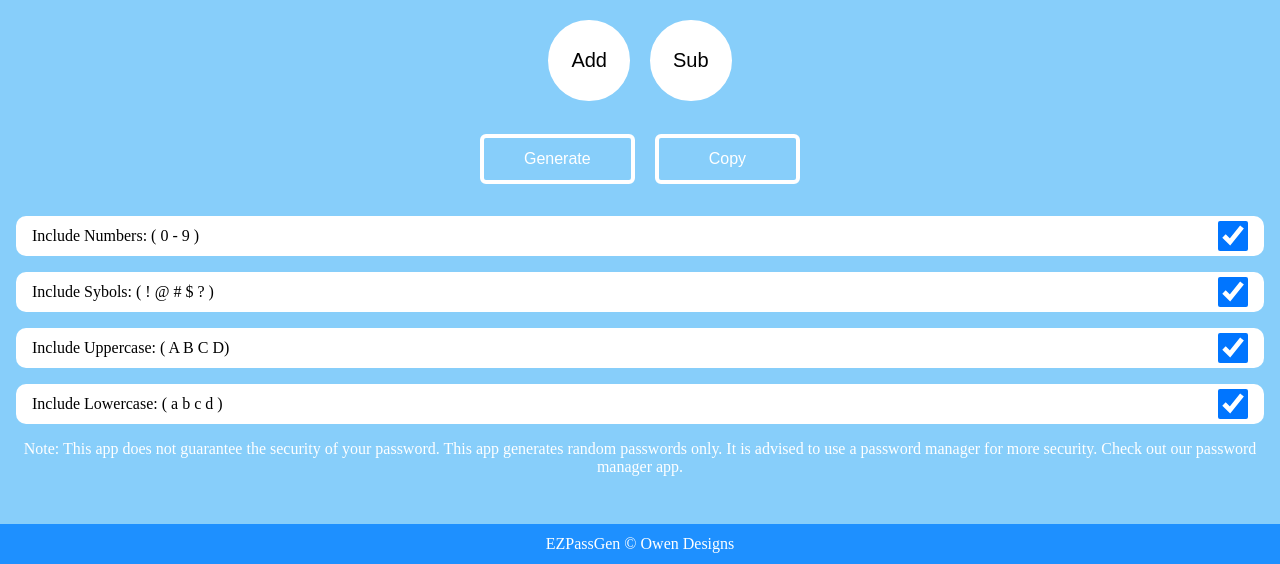
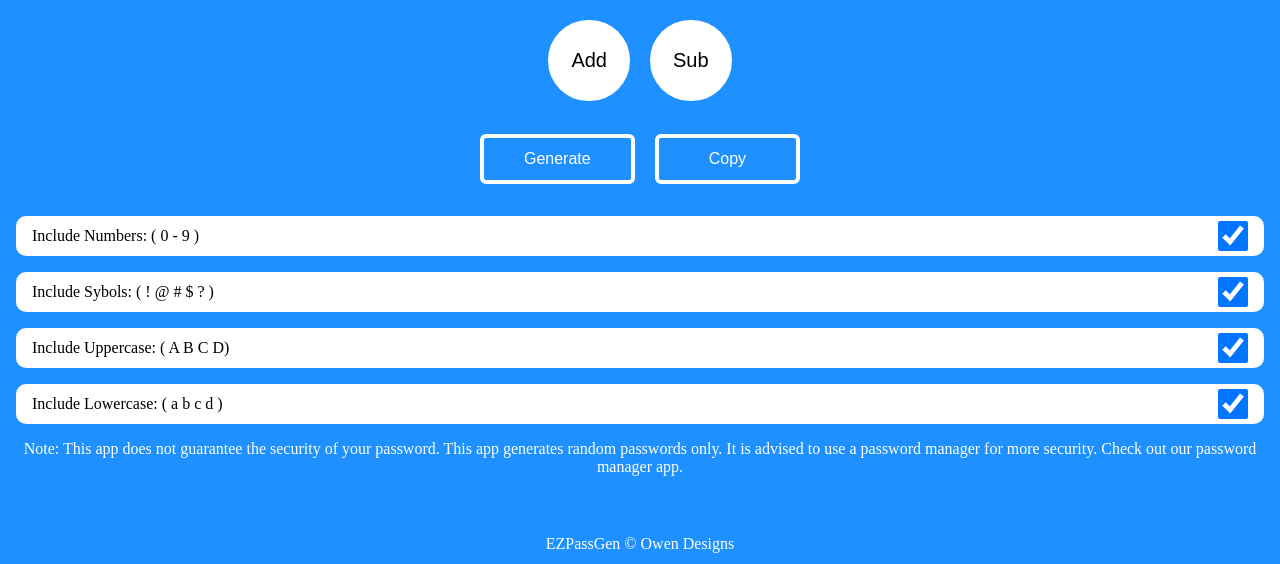
Before and after one commit to s20owen/EZPassGen, a plain HTML site: page index.html in a window 1280 px wide. Shown: the part 237-801 px from the top of the page. Drawn offline with Linux system fonts and the light colour scheme.

Commit message:
Update style.css

```diff
--- a/style.css
+++ b/style.css
@@ -11,7 +11,7 @@
 
 }
 body{
-    background-color: lightskyblue;
+    background-color: dodgerblue;
     color: white;
 }
 
```
